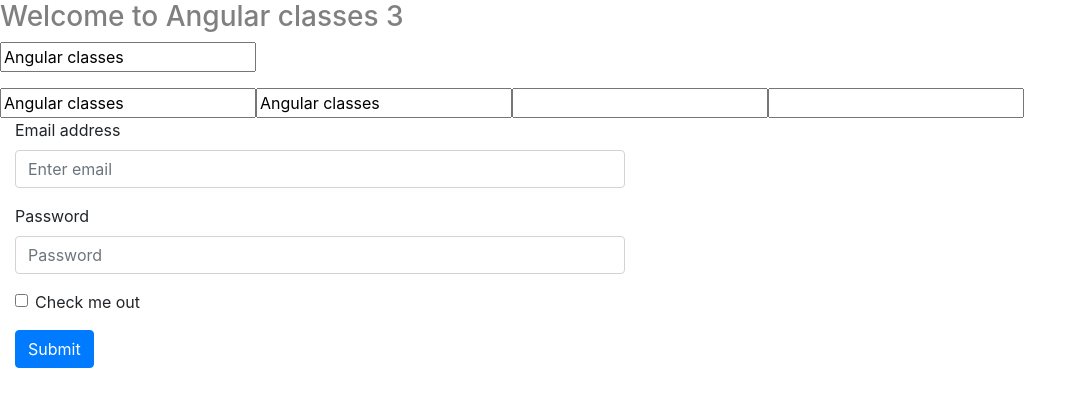
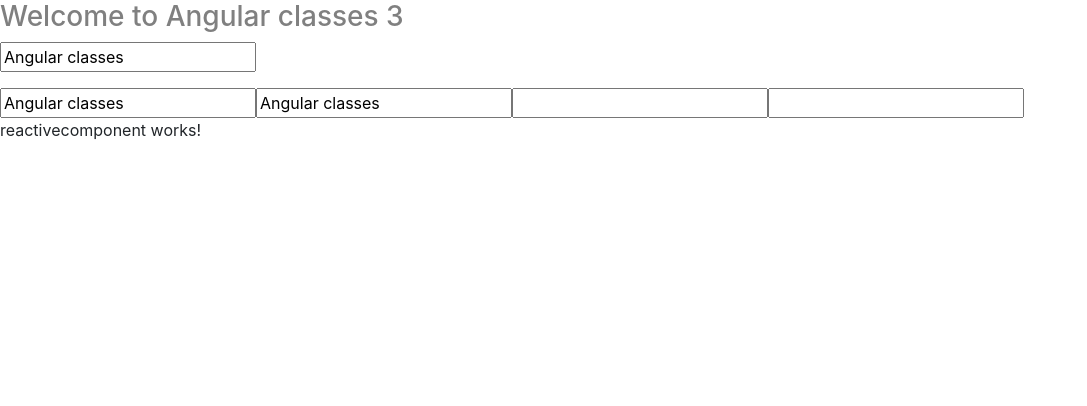
Before and after one commit to kpavankumaar/ngbatch11, an Angular app in the folder angular/basics/: page / in a window 1280 px wide. Shown: the top 406 px of the page, without its empty margins (0-1087 px from the left). Built offline with nearby package versions, Linux system fonts and the light colour scheme.

Commit message:
templateDriven form validation

```diff
--- a/angular/basics/src/app/app.component.html
+++ b/angular/basics/src/app/app.component.html
@@ -6,4 +6,5 @@
 <input type="text" [ngModel] = "data" (ngModelChange) = "testFn($event)">
 <input type="text" [(ngModel)] = "newData">
 {{newData}}
-<app-template-driven-form></app-template-driven-form>
+<!-- <app-template-driven-form></app-template-driven-form> -->
+<app-reactivecomponent></app-reactivecomponent>
--- /dev/null
+++ b/angular/basics/src/app/reactivecomponent/reactivecomponent.component.html
@@ -0,0 +1,3 @@
+<p>
+  reactivecomponent works!
+</p>
--- /dev/null
+++ b/angular/basics/src/app/reactivecomponent/reactivecomponent.component.ts
@@ -0,0 +1,15 @@
+import { Component, OnInit } from '@angular/core';
+
+@Component({
+  selector: 'app-reactivecomponent',
+  templateUrl: './reactivecomponent.component.html',
+  styleUrls: ['./reactivecomponent.component.css']
+})
+export class ReactivecomponentComponent implements OnInit {
+
+  constructor() { }
+
+  ngOnInit() {
+  }
+
+}
--- a/angular/basics/src/app/template-driven-form/template-driven-form.component.html
+++ b/angular/basics/src/app/template-driven-form/template-driven-form.component.html
@@ -6,10 +6,20 @@
         type="email"
         class="form-control"
         id="exampleInputEmail1"
-        name="Email Address"
+        name="EmailAddress"
         ngModel
+        #emailAddVar = "ngModel"
+        required
+        minlength="3"
+        [ngClass] = "{'is-invalid': loginForm.controls.EmailAddress?.invalid && loginForm.controls.EmailAddress?.touched}"
         placeholder="Enter email">
-
+      <div class = "invalid-feedback" *ngIf = "loginForm.controls.EmailAddress?.errors?.required">
+        <label>Mandatory Field </label>
+      </div>
+      <div class = "invalid-feedback" *ngIf = "loginForm.controls.EmailAddress?.invalid">
+        <label for="">Number of characters must be 3 and above </label>
+      </div>
+      {{loginForm.controls.EmailAddress?.invalid}}  {{loginForm.controls.EmailAddress?.touched}}
     </div>
     <div class="form-group">
       <label for="exampleInputPassword1">Password</label>
@@ -18,6 +28,9 @@
         class="form-control"
         name="password"
         ngModel
+        #passwordVar = "ngModel"
+        required
+        [ngClass] = "{'is-invalid': passwordVar.errors?.required }"
         id="exampleInputPassword1"
         placeholder="Password">
     </div>
@@ -25,6 +38,7 @@
       <input type="checkbox" class="form-check-input" id="exampleCheck1">
       <label class="form-check-label" for="exampleCheck1">Check me out</label>
     </div>
-    <button type="submit" class="btn btn-primary"  >Submit</button>
+    <button type="submit" class="btn btn-primary" [disabled] = "loginForm.invalid" >Submit</button>
+    <button type="submit" class="btn btn-primary" >Submit</button>
   </form>
 </div>
```
Also changed, not shown: angular/basics/src/app/app.module.ts (+6 -3 lines), angular/basics/src/app/reactivecomponent/reactivecomponent.component.css (added), 1 other file (tests, documents, lock files or other folders).
